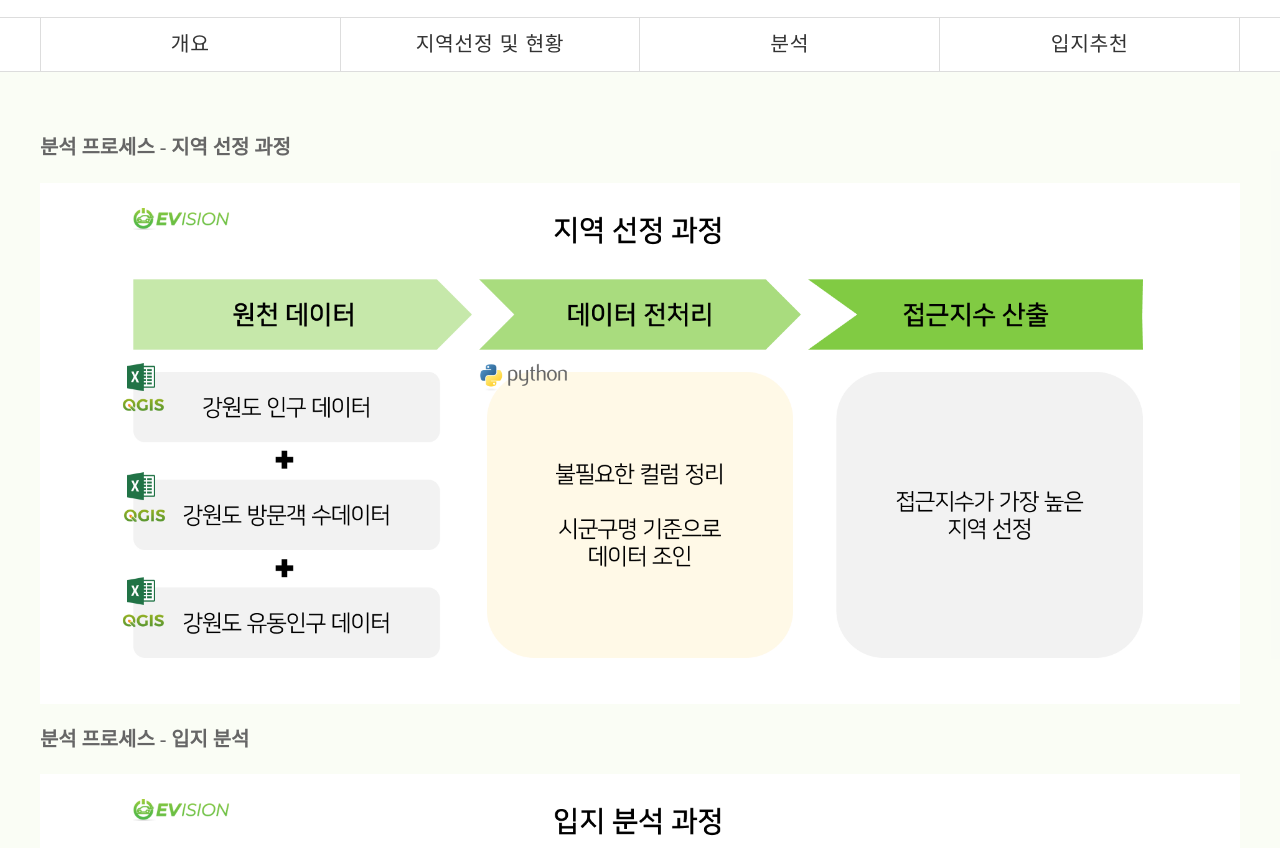
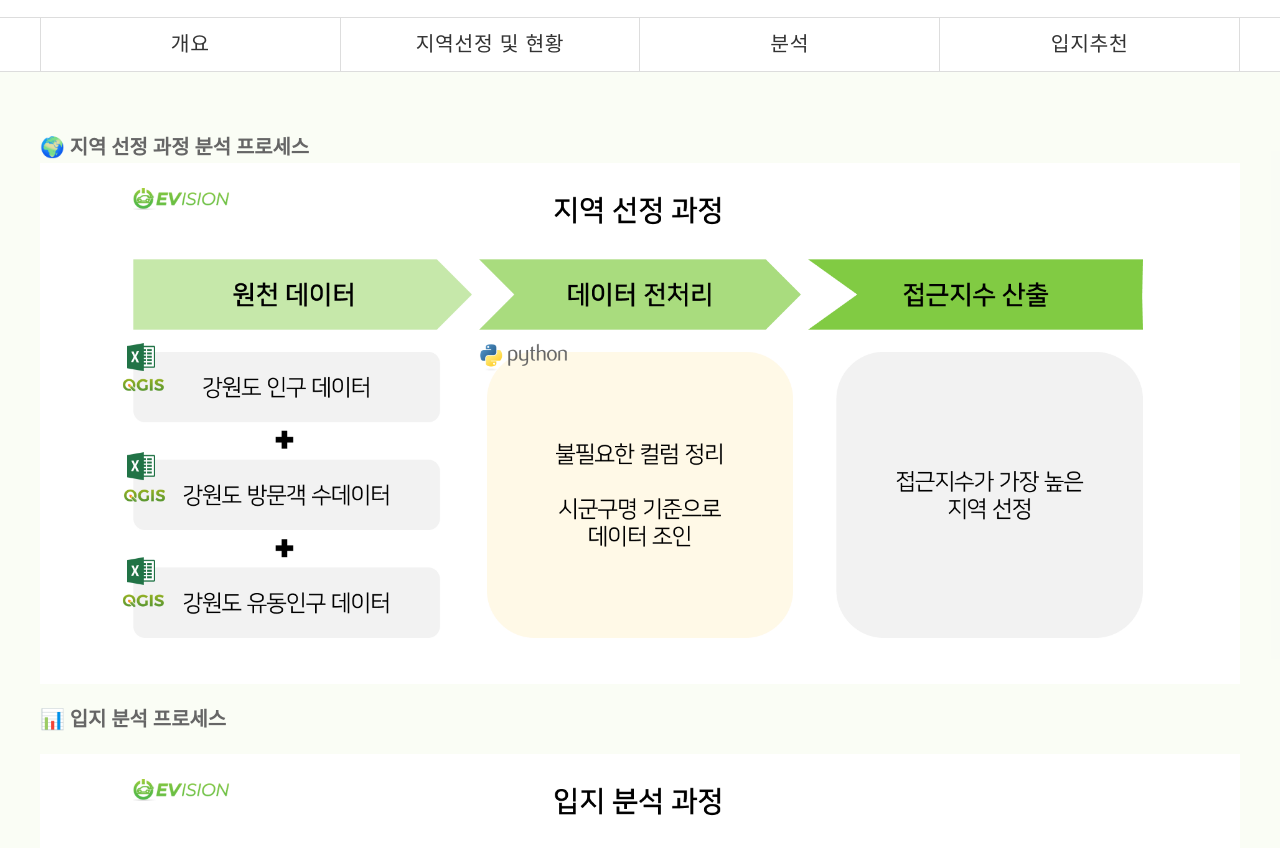
Before and after one commit to gojjogo/my-first-web-site, a plain HTML site: page sub3.html in a window 1280 px wide. Shown: the part 104-952 px from the top of the page. Drawn offline with nearby package versions, Linux system fonts and the light colour scheme; a web font is replaced by a local one.

Commit message:
Add files via upload

```diff
--- a/sub3.html
+++ b/sub3.html
@@ -14,7 +14,8 @@
 	<link rel="shortcut icon" href="/favicon.ico" type="image/x-ico">
 	<link rel="canonical" href="http://siso-design.com">
 	<meta charset="UTF-8">
-	<title>개요</title>
+	<title>강릉시 전기차 충전소 추가인프라 구축을 위한 입지 분석</title>
+	<link rel="icon" href="common/img/pavicon.ico">
 	<script src="http://code.jquery.com/jquery-latest.min.js"></script>
 	<script src="common/js/TweenMax.min.js"></script>
 	<script src="common/js/slick.js"></script>
@@ -54,12 +55,12 @@
 	</div>
 	<div class="textWrap">
 		<div class="width1200">
-			<h3 class="sub_title">분석 프로세스 - 지역 선정 과정</h3>
+			<h3 class="sub_title" style="padding-bottom:0;">🌍 지역 선정 과정 분석 프로세스</h3>
 			<div>
 				<img src="common/img/anal_process_1.png">
 			</div>
 			<div>
-				<h3 class="sub_title">분석 프로세스 - 입지 분석</h3>
+				<h3 class="sub_title">📊 입지 분석 프로세스 </h3>
 				<img src="common/img/anal_process_2.png">
 			</div>
 		</div>
```
